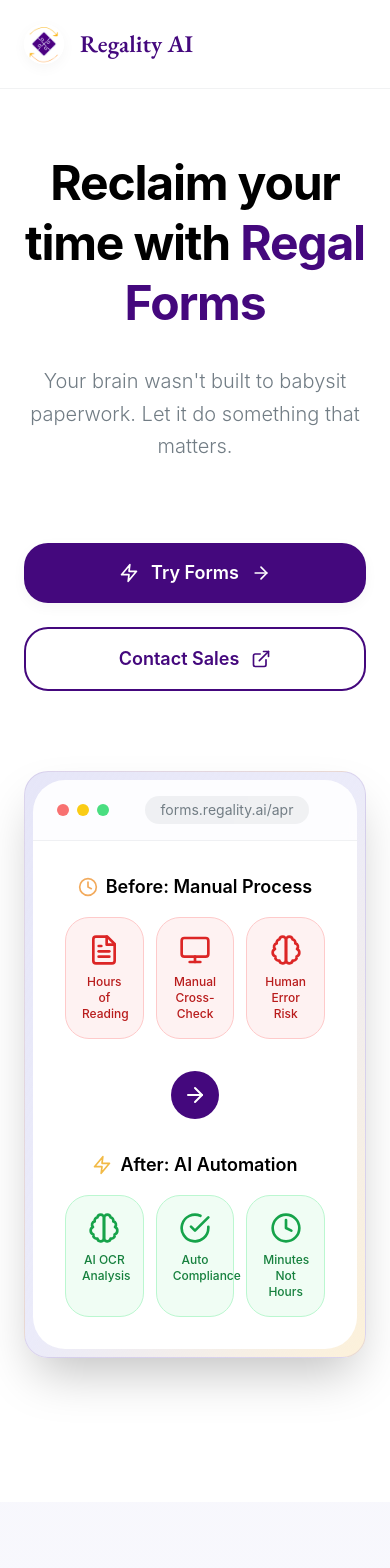
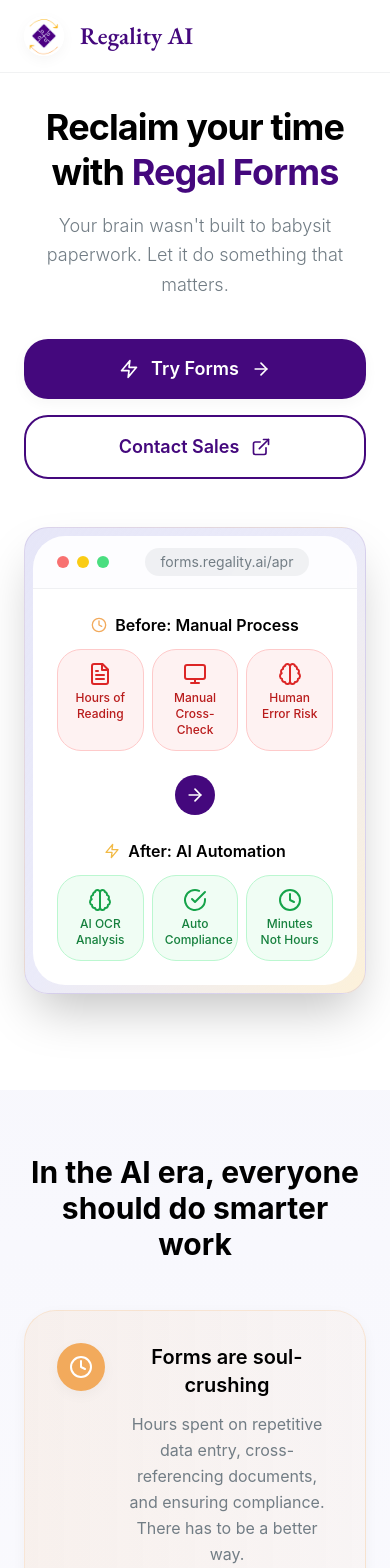
Before and after one commit to picturpoet/forms-java, a React (Vite) app: page / in a window 390 px wide. Shown: the top 1568 px of the page. Built offline with nearby package versions, Linux system fonts and the light colour scheme.

Commit message:
Optimize spacing for better real estate usage

```diff
--- a/src/pages/LandingPage.tsx
+++ b/src/pages/LandingPage.tsx
@@ -10,7 +10,7 @@
     <div className="min-h-screen bg-white">
       {/* Header */}
       <header className="bg-white border-b border-grey/10 sticky top-0 z-50 backdrop-blur-sm bg-white/95">
-        <div className="max-w-7xl mx-auto px-6 lg:px-8 py-6">
+        <div className="max-w-7xl mx-auto px-6 lg:px-8 py-4">
           <div className="flex items-center justify-between">
             <div className="flex items-center gap-4">
               {/* Logo with fallback */}
@@ -56,23 +56,23 @@
       </header>
 
       {/* Hero Section - Content Above Visual */}
-      <main className="max-w-7xl mx-auto px-6 lg:px-8 py-16">
+      <main className="max-w-7xl mx-auto px-6 lg:px-8 pt-8 pb-12">
         {/* Hero Content - Full Width */}
-        <div className="text-center space-y-12 mb-20">
-          <div className="space-y-8">
-            <h1 className="text-5xl lg:text-7xl font-bold text-text leading-tight tracking-tight">
+        <div className="text-center space-y-6 mb-12">
+          <div className="space-y-4">
+            <h1 className="text-4xl md:text-5xl lg:text-6xl font-bold text-text leading-tight tracking-tight">
               Reclaim your time with{' '}
               <span className="text-brand-dark">Regal Forms</span>
             </h1>
 
-            {/* 3x spacing from H1 to body copy */}
-            <p className="text-xl lg:text-2xl text-text-light leading-relaxed font-light max-w-4xl mx-auto">
+            {/* Reduced spacing from H1 to body copy */}
+            <p className="text-lg md:text-xl lg:text-2xl text-text-light leading-relaxed font-light max-w-4xl mx-auto">
               Your brain wasn't built to babysit paperwork. Let it do something that matters.
             </p>
           </div>
 
-          {/* CTAs - 4x spacing from body to CTAs */}
-          <div className="flex flex-col sm:flex-row gap-6 justify-center pt-8">
+          {/* CTAs - Reduced spacing from body to CTAs */}
+          <div className="flex flex-col sm:flex-row gap-4 justify-center pt-4">
             <Button
               size="lg"
               className="group"
@@ -95,13 +95,13 @@
           </div>
         </div>
 
-        {/* Visual - Mac-style mockup */}
-        <div className="mb-20">
+        {/* Visual - Mac-style mockup with reduced spacing */}
+        <div className="mb-12">
           <div className="relative max-w-5xl mx-auto">
             {/* Mac Window Frame */}
             <div className="bg-gradient-to-br from-brand-light via-brand-light/80 to-mna-yellow/20 rounded-3xl p-2 shadow-2xl border border-brand-dark/10">
               {/* Window Header */}
-              <div className="bg-white/90 backdrop-blur-sm rounded-t-2xl px-6 py-4 border-b border-grey/10">
+              <div className="bg-white/90 backdrop-blur-sm rounded-t-2xl px-6 py-3 border-b border-grey/10">
                 <div className="flex items-center gap-3">
                   <div className="flex gap-2">
                     <div className="w-3 h-3 bg-red-400 rounded-full"></div>
@@ -117,26 +117,26 @@
               </div>
 
               {/* Window Content */}
-              <div className="bg-white rounded-b-2xl p-8 min-h-[400px]">
+              <div className="bg-white rounded-b-2xl p-6 md:p-8 min-h-[350px] md:min-h-[400px]">
                 {/* Before/After Visualization */}
-                <div className="space-y-8">
+                <div className="space-y-6">
                   {/* Before - Manual Process */}
-                  <div className="text-center space-y-4">
-                    <h4 className="text-lg font-semibold text-text flex items-center justify-center gap-2">
-                      <Clock className="w-5 h-5 text-mna-orange" />
+                  <div className="text-center space-y-3">
+                    <h4 className="text-base md:text-lg font-semibold text-text flex items-center justify-center gap-2">
+                      <Clock className="w-4 h-4 md:w-5 md:h-5 text-mna-orange" />
                       Before: Manual Process
                     </h4>
-                    <div className="grid grid-cols-3 gap-3">
-                      <div className="bg-red-50 border border-red-200 rounded-xl p-4 text-center">
-                        <FileText className="w-8 h-8 text-red-600 mx-auto mb-2" />
+                    <div className="grid grid-cols-3 gap-2 md:gap-3">
+                      <div className="bg-red-50 border border-red-200 rounded-xl p-3 md:p-4 text-center">
+                        <FileText className="w-6 h-6 md:w-8 md:h-8 text-red-600 mx-auto mb-1 md:mb-2" />
                         <p className="text-xs text-red-700 font-medium">Hours of Reading</p>
                       </div>
-                      <div className="bg-red-50 border border-red-200 rounded-xl p-4 text-center">
-                        <Monitor className="w-8 h-8 text-red-600 mx-auto mb-2" />
+                      <div className="bg-red-50 border border-red-200 rounded-xl p-3 md:p-4 text-center">
+                        <Monitor className="w-6 h-6 md:w-8 md:h-8 text-red-600 mx-auto mb-1 md:mb-2" />
                         <p className="text-xs text-red-700 font-medium">Manual Cross-Check</p>
                       </div>
-                      <div className="bg-red-50 border border-red-200 rounded-xl p-4 text-center">
-                        <Brain className="w-8 h-8 text-red-600 mx-auto mb-2" />
+                      <div className="bg-red-50 border border-red-200 rounded-xl p-3 md:p-4 text-center">
+                        <Brain className="w-6 h-6 md:w-8 md:h-8 text-red-600 mx-auto mb-1 md:mb-2" />
                         <p className="text-xs text-red-700 font-medium">Human Error Risk</p>
                       </div>
                     </div>
@@ -144,28 +144,28 @@
 
                   {/* Arrow */}
                   <div className="flex justify-center">
-                    <div className="w-12 h-12 bg-brand-dark rounded-full flex items-center justify-center">
-                      <ArrowRight className="w-6 h-6 text-white" />
+                    <div className="w-10 h-10 md:w-12 md:h-12 bg-brand-dark rounded-full flex items-center justify-center">
+                      <ArrowRight className="w-5 h-5 md:w-6 md:h-6 text-white" />
                     </div>
                   </div>
 
                   {/* After - AI Process */}
-                  <div className="text-center space-y-4">
-                    <h4 className="text-lg font-semibold text-text flex items-center justify-center gap-2">
-                      <Zap className="w-5 h-5 text-mna-yellow" />
+                  <div className="text-center space-y-3">
+                    <h4 className="text-base md:text-lg font-semibold text-text flex items-center justify-center gap-2">
+                      <Zap className="w-4 h-4 md:w-5 md:h-5 text-mna-yellow" />
                       After: AI Automation
                     </h4>
-                    <div className="grid grid-cols-3 gap-3">
-                      <div className="bg-green-50 border border-green-200 rounded-xl p-4 text-center">
-                        <Brain className="w-8 h-8 text-green-600 mx-auto mb-2" />
+                    <div className="grid grid-cols-3 gap-2 md:gap-3">
+                      <div className="bg-green-50 border border-green-200 rounded-xl p-3 md:p-4 text-center">
+                        <Brain className="w-6 h-6 md:w-8 md:h-8 text-green-600 mx-auto mb-1 md:mb-2" />
                         <p className="text-xs text-green-700 font-medium">AI OCR Analysis</p>
                       </div>
-                      <div className="bg-green-50 border border-green-200 rounded-xl p-4 text-center">
-                        <CheckCircle className="w-8 h-8 text-green-600 mx-auto mb-2" />
+                      <div className="bg-green-50 border border-green-200 rounded-xl p-3 md:p-4 text-center">
+                        <CheckCircle className="w-6 h-6 md:w-8 md:h-8 text-green-600 mx-auto mb-1 md:mb-2" />
                         <p className="text-xs text-green-700 font-medium">Auto Compliance</p>
                       </div>
-                      <div className="bg-green-50 border border-green-200 rounded-xl p-4 text-center">
-                        <Clock className="w-8 h-8 text-green-600 mx-auto mb-2" />
+                      <div className="bg-green-50 border border-green-200 rounded-xl p-3 md:p-4 text-center">
+                        <Clock className="w-6 h-6 md:w-8 md:h-8 text-green-600 mx-auto mb-1 md:mb-2" />
                         <p className="text-xs text-green-700 font-medium">Minutes Not Hours</p>
                       </div>
                     </div>
@@ -177,28 +177,28 @@
         </div>
       </main>
 
-      {/* Section Header + Two Cards */}
-      <section className="bg-gradient-to-b from-brand-light/30 to-white py-32">
+      {/* Section Header + Two Cards - Reduced spacing */}
+      <section className="bg-gradient-to-b from-brand-light/30 to-white py-16 md:py-20">
         <div className="max-w-7xl mx-auto px-6 lg:px-8">
-          <div className="text-center mb-20">
-            <h2 className="text-4xl lg:text-5xl font-bold text-text mb-8">
+          <div className="text-center mb-12">
+            <h2 className="text-3xl md:text-4xl lg:text-5xl font-bold text-text mb-4">
               In the AI era, everyone should do smarter work
             </h2>
           </div>
 
-          {/* Two Cards - Problem/Solution */}
-          <div className="grid lg:grid-cols-2 gap-12 mb-32">
+          {/* Two Cards - Problem/Solution with reduced spacing */}
+          <div className="grid lg:grid-cols-2 gap-8 mb-16">
             {/* Problem Card */}
-            <div className="bg-gradient-to-r from-mna-orange/10 to-mna-orange/5 rounded-2xl p-12 border border-mna-orange/20 shadow-card">
-              <div className="flex items-start gap-6">
-                <div className="w-16 h-16 bg-mna-orange rounded-2xl flex items-center justify-center flex-shrink-0 shadow-card">
-                  <Clock className="w-8 h-8 text-white" />
+            <div className="bg-gradient-to-r from-mna-orange/10 to-mna-orange/5 rounded-2xl p-8 border border-mna-orange/20 shadow-card">
+              <div className="flex items-start gap-4">
+                <div className="w-12 h-12 md:w-14 md:h-14 bg-mna-orange rounded-2xl flex items-center justify-center flex-shrink-0 shadow-card">
+                  <Clock className="w-6 h-6 md:w-7 md:h-7 text-white" />
                 </div>
-                <div className="space-y-4">
-                  <h3 className="text-2xl font-semibold text-text">
+                <div className="space-y-3">
+                  <h3 className="text-xl md:text-2xl font-semibold text-text">
                     Forms are soul-crushing
                   </h3>
-                  <p className="text-text-light leading-relaxed text-lg">
+                  <p className="text-text-light leading-relaxed">
                     Hours spent on repetitive data entry, cross-referencing documents,
                     and ensuring compliance. There has to be a better way.
                   </p>
@@ -207,16 +207,16 @@
             </div>
 
             {/* Solution Card */}
-            <div className="bg-gradient-to-r from-brand-light to-brand-light/50 rounded-2xl p-12 border border-brand-dark/20 shadow-card">
-              <div className="flex items-start gap-6">
-                <div className="w-16 h-16 bg-brand-dark rounded-2xl flex items-center justify-center flex-shrink-0 shadow-card">
-                  <Brain className="w-8 h-8 text-white" />
+            <div className="bg-gradient-to-r from-brand-light to-brand-light/50 rounded-2xl p-8 border border-brand-dark/20 shadow-card">
+              <div className="flex items-start gap-4">
+                <div className="w-12 h-12 md:w-14 md:h-14 bg-brand-dark rounded-2xl flex items-center justify-center flex-shrink-0 shadow-card">
+                  <Brain className="w-6 h-6 md:w-7 md:h-7 text-white" />
                 </div>
-                <div className="space-y-4">
-                  <h3 className="text-2xl font-semibold text-text">
+                <div className="space-y-3">
+                  <h3 className="text-xl md:text-2xl font-semibold text-text">
                     AI does the heavy lifting
                   </h3>
-                  <p className="text-text-light leading-relaxed text-lg">
+                  <p className="text-text-light leading-relaxed">
                     Upload your documents, let our AI analyze, cross-reference, and flag issues.
                     Get compliance-ready reports in minutes, not hours.
                   </p>
@@ -225,17 +225,17 @@
             </div>
           </div>
 
-          {/* Features Preview - 3-column grid aligned to 12-col system */}
-          <div className="text-center mb-20">
-            <h2 className="text-4xl lg:text-5xl font-bold text-text mb-8">
+          {/* Features Preview - Reduced spacing */}
+          <div className="text-center mb-12">
+            <h2 className="text-3xl md:text-4xl lg:text-5xl font-bold text-text mb-4">
               Why choose Regal Forms?
             </h2>
-            <p className="text-xl text-text-light max-w-3xl mx-auto leading-relaxed">
+            <p className="text-lg md:text-xl text-text-light max-w-3xl mx-auto leading-relaxed">
               Built specifically for regulatory compliance, powered by cutting-edge AI technology
             </p>
           </div>
 
-          <div className="grid md:grid-cols-3 lg:grid-cols-3 gap-8">
+          <div className="grid md:grid-cols-3 lg:grid-cols-3 gap-6 md:gap-8">
             <CardTile
               icon={Zap}
               title="Lightning Fast"
@@ -255,8 +255,8 @@
             />
           </div>
 
-          {/* Trust indicators */}
-          <div className="mt-32 text-center">
+          {/* Trust indicators - Reduced spacing */}
+          <div className="mt-16 text-center">
             <div className="inline-flex items-center gap-3 bg-white rounded-2xl px-8 py-4 shadow-card border border-grey/10">
               <CheckCircle className="w-6 h-6 text-mna-yellow" />
               <span className="text-text font-medium">Trusted by compliance professionals</span>
@@ -265,8 +265,8 @@
         </div>
       </section>
 
-      {/* Footer - Consistent container */}
-      <footer className="bg-white border-t border-grey/10 py-16">
+      {/* Footer - Reduced spacing */}
+      <footer className="bg-white border-t border-grey/10 py-12">
         <div className="max-w-7xl mx-auto px-6 lg:px-8">
           <div className="flex flex-col md:flex-row items-center justify-between gap-6">
             <div className="flex items-center gap-4">
```
